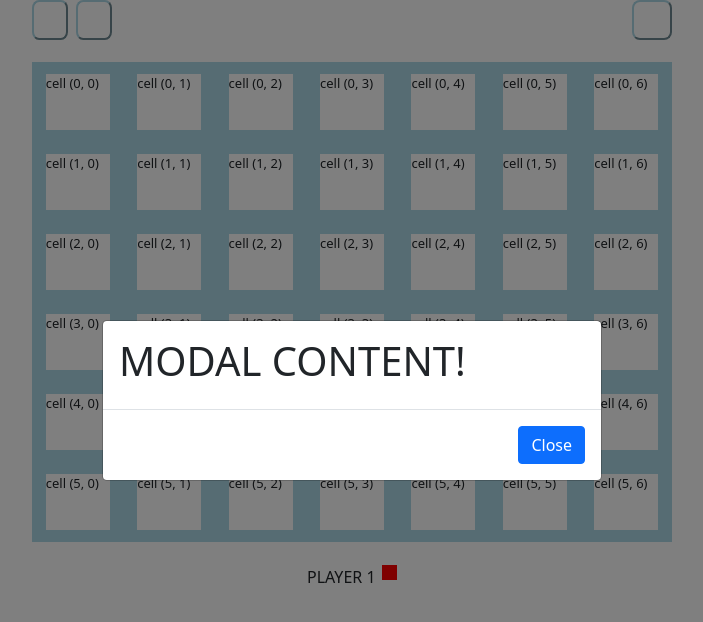
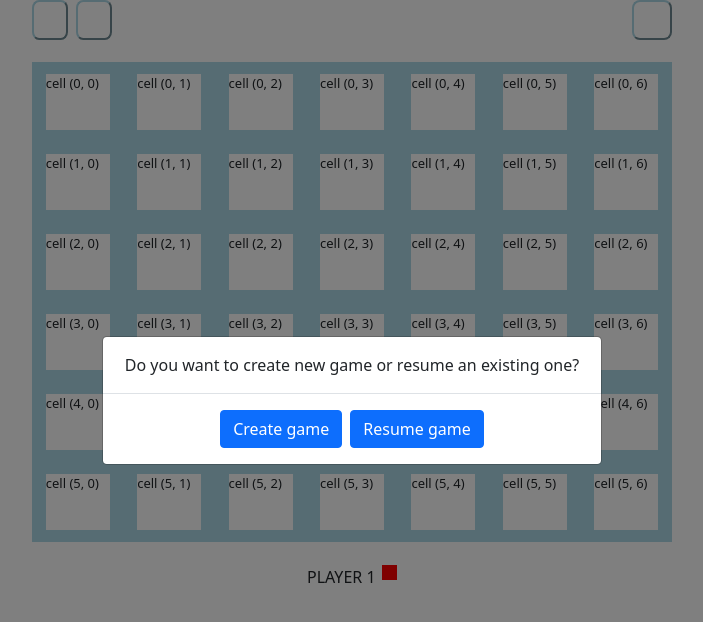
Before and after one commit to l-ilma/ConnectFour, a React (Create React App) app: page / in a window 1280 px wide. Shown: the top 622 px of the page, without its empty margins (288-991 px from the left). Built offline with nearby package versions, Linux system fonts and the light colour scheme; some icons are missing.

Commit message:
add further modal logic

```diff
--- a/src/components/Board/Board.tsx
+++ b/src/components/Board/Board.tsx
@@ -6,6 +6,8 @@ import {
   IoIosRedo,
   IoIosUndo,
 } from "react-icons/all";
+import GameType from '../GameType';
+import { GameMode } from '../../constants';
 
 class Board extends React.Component<any, any> {
   constructor(props: any) {
@@ -15,26 +17,71 @@ class Board extends React.Component<any, any> {
       board: new Array(6).fill(new Array(7).fill(null)),
       player: 1,
       showModal: true,
+      gameMode: null,
+      showGameTypeModal: true,
+      showGameModeModal: false,
+      showFileUploadModal: false,
     }
   }
 
   onModalClose = () => {
-    this.setState({showModal: false});
+    this.setState({ showGameTypeModal: false });
   }
 
   makeMove(row: number, column: number) {
     console.log('clicked on cell: ', row, column)
   }
 
+  onVsPlayer = () => {
+    this.setState({ gameMode: GameMode.PVP });
+  };
+
+  onVsComputer = () => {
+    this.setState({ gameMode: GameMode.PVC });
+  };
+
+  renderCorrectModal = () => {
+    const { showGameTypeModal, showGameModeModal, showFileUploadModal } = this.state;
+
+    if (showGameTypeModal) {
+      return Modal({
+        onPrimaryClick: this.onModalClose,
+        primaryLabel: 'Resume game',
+        onSecondaryClick: this.onModalClose,
+        secondaryLabel: 'Create game',
+        secondary: true,
+        children: (
+          <div className="div--centered">
+            Do you want to create new game or resume an existing one?
+          </div>
+        )
+      });
+    }
+
+    if (showGameModeModal) {
+      return Modal({
+        onPrimaryClick: this.onModalClose,
+        primaryLabel: 'Confirm',
+        header: 'Mode selection',
+        children: (
+          <div className="div--centered">
+            <GameType onVsPlayerClick={this.onVsPlayer} onVsComputerClick={this.onVsComputer} />
+          </div>
+        )
+      });
+    }
+
+    if (showFileUploadModal) {
+      //TODO;
+    }
+  };
+
+
   render() {
     const {board, player} = this.state;
     return (
       <div className="container">
-        { this.state.showModal && (
-          <Modal onPrimaryClick={this.onModalClose} primaryLabel="Close">
-            <h1>MODAL CONTENT!</h1>
-          </Modal>
-        )}
+        { this.renderCorrectModal() }
         <div className="controls-top">
           <div className="undo-redo-container">
             <button title="Undo" className="ctrl-btn" style={{marginRight: '10%'}}><IoIosUndo/></button>
--- /dev/null
+++ b/src/components/GameType/GameType.css
@@ -0,0 +1,15 @@
+.game-type__option {
+    display: block;
+    text-align: center;
+}
+
+.game-type__option-label {
+    font-size: 12px;
+    color: #A0A0A0;
+    margin-top: 8px;
+}
+
+.game-type__divider {
+    width: 20px;
+    opacity: 0;
+}
--- /dev/null
+++ b/src/components/GameType/GameType.tsx
@@ -0,0 +1,31 @@
+import ButtonGroup from 'react-bootstrap/ButtonGroup';
+import Button from 'react-bootstrap/Button';
+import {RiComputerLine, IoMan} from 'react-icons/all';
+import './GameType.css';
+import { MouseEventHandler } from "react";
+
+interface GameTypeProps {
+  onVsPlayerClick: MouseEventHandler<HTMLElement>;
+  onVsComputerClick: MouseEventHandler<HTMLElement>;
+}
+
+const GameType = ({ onVsPlayerClick, onVsComputerClick }: GameTypeProps) => {
+  return (
+    <div>
+      <ButtonGroup>
+        <div className="game-type__option">
+          <Button onClick={onVsPlayerClick} variant="secondary"><IoMan size="6em"/></Button>
+          <div className="game-type__option-label">Player vs Player</div>
+        </div>
+        <hr className="game-type__divider"/>
+        <div className="game-type__option">
+          <Button onClick={onVsComputerClick} variant="secondary"><RiComputerLine size="6em"/></Button>
+          <div className="game-type__option-label">Player vs Computer</div>
+        </div>
+      </ButtonGroup>
+    </div>
+
+  );
+};
+
+export default GameType;
--- /dev/null
+++ b/src/components/GameType/index.tsx
@@ -0,0 +1 @@
+export { default } from './GameType';
--- a/src/components/Modal/Modal.css
+++ b/src/components/Modal/Modal.css
@@ -0,0 +1,4 @@
+.modal-footer {
+    display: flex;
+    justify-content: center !important;
+}
--- a/src/components/Modal/Modal.tsx
+++ b/src/components/Modal/Modal.tsx
@@ -3,31 +3,38 @@ import BootstrapModal from 'react-bootstrap/Modal';
 import Button from "react-bootstrap/Button";
 
 interface ModalProps {
+  header?: string,
   primaryLabel: string;
   onPrimaryClick: MouseEventHandler<HTMLElement>;
   secondaryLabel?: string;
   onSecondaryClick?: MouseEventHandler<HTMLElement>;
   secondary?: Boolean;
   children?: React.ReactNode;
+  centeredFooter?: Boolean
 }
 
 const Modal = ({
+                 header,
                  primaryLabel,
                  secondaryLabel,
                  onPrimaryClick,
                  onSecondaryClick,
                  secondary = false,
-                 children
+                 children,
+                 centeredFooter = true
                }: ModalProps): JSX.Element => {
 
   return (
     <BootstrapModal show centered>
+      { header && (
+        <BootstrapModal.Header style={{ justifyContent: 'center' }}>{header}</BootstrapModal.Header>
+      )}
       <BootstrapModal.Body>{children}</BootstrapModal.Body>
-      <BootstrapModal.Footer>
+      <BootstrapModal.Footer style={{ justifyContent: centeredFooter === true ? 'center' : 'flex-end' }}>
         {secondary &&
-          <Button variant="secondary" onClick={onSecondaryClick}>{secondaryLabel}</Button>
+          <Button onClick={onSecondaryClick}>{secondaryLabel}</Button>
         }
-        <Button variant="primary" onClick={onPrimaryClick}>{primaryLabel}</Button>
+        <Button onClick={onPrimaryClick}>{primaryLabel}</Button>
       </BootstrapModal.Footer>
     </BootstrapModal>
   );
--- /dev/null
+++ b/src/constants/index.tsx
@@ -0,0 +1,4 @@
+export enum GameMode {
+  PVP = 'Player vs Player',
+  PVC = 'Player vs Computer',
+}
--- a/src/index.css
+++ b/src/index.css
@@ -0,0 +1,4 @@
+.div--centered {
+    display: flex;
+    justify-content: center;
+}
```
